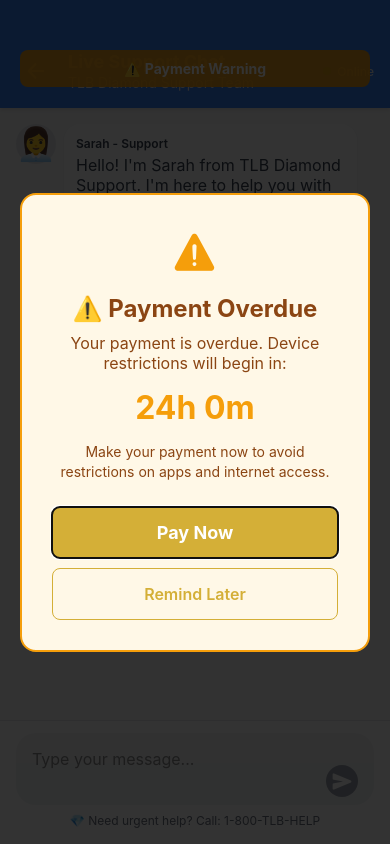
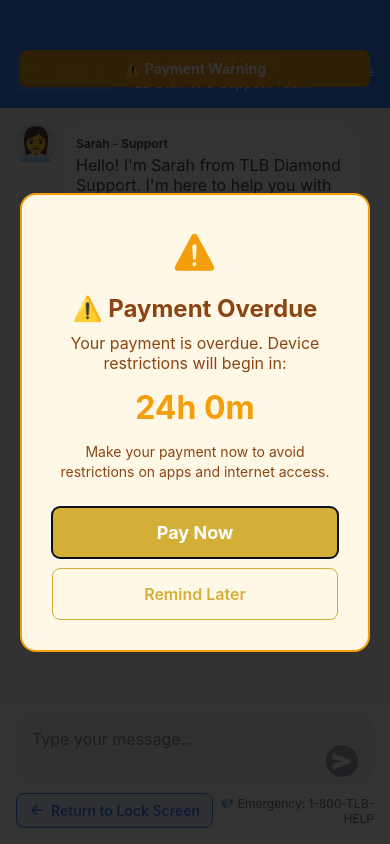
Before and after one commit to johnsontakashi/MarketingApp, a React Native app: screen /ChatScreen in a window 390 px wide. Built offline with nearby package versions, Linux system fonts and the light colour scheme.

Commit message:
return-btton-add

```diff
--- a/src/screens/ChatScreen.js
+++ b/src/screens/ChatScreen.js
@@ -111,6 +111,7 @@ export default function ChatScreen({ navigation }) {
       <View style={styles.header}>
         <TouchableOpacity style={styles.backButton} onPress={() => navigation.goBack()}>
           <Ionicons name="arrow-back" size={24} color="#FFFFFF" />
+          <Text style={styles.backText}>Return</Text>
         </TouchableOpacity>
         <View style={styles.headerInfo}>
           <Text style={styles.headerTitle}>Live Support Chat</Text>
@@ -167,9 +168,15 @@ export default function ChatScreen({ navigation }) {
             <Ionicons name="send" size={20} color="#FFFFFF" />
           </TouchableOpacity>
         </View>
-        <Text style={styles.helperText}>
-          💎 Need urgent help? Call: 1-800-TLB-HELP
-        </Text>
+        <View style={styles.bottomActions}>
+          <TouchableOpacity style={styles.returnButton} onPress={() => navigation.goBack()}>
+            <Ionicons name="arrow-back" size={16} color="#3B82F6" />
+            <Text style={styles.returnButtonText}>Return to Lock Screen</Text>
+          </TouchableOpacity>
+          <Text style={styles.helperText}>
+            💎 Emergency: 1-800-TLB-HELP
+          </Text>
+        </View>
       </View>
     </KeyboardAvoidingView>
   );
@@ -194,8 +201,18 @@ const styles = StyleSheet.create({
     elevation: 5,
   },
   backButton: {
+    flexDirection: 'row',
+    alignItems: 'center',
     marginRight: 12,
     padding: 8,
+    borderRadius: 8,
+    backgroundColor: 'rgba(255, 255, 255, 0.1)',
+  },
+  backText: {
+    color: '#FFFFFF',
+    fontSize: 16,
+    fontWeight: '600',
+    marginLeft: 6,
   },
   headerInfo: {
     flex: 1,
@@ -368,9 +385,31 @@ const styles = StyleSheet.create({
   sendButtonActive: {
     backgroundColor: '#3B82F6',
   },
+  bottomActions: {
+    flexDirection: 'row',
+    justifyContent: 'space-between',
+    alignItems: 'center',
+  },
+  returnButton: {
+    flexDirection: 'row',
+    alignItems: 'center',
+    paddingHorizontal: 12,
+    paddingVertical: 8,
+    borderRadius: 8,
+    borderWidth: 1,
+    borderColor: '#3B82F6',
+    backgroundColor: 'rgba(59, 130, 246, 0.1)',
+  },
+  returnButtonText: {
+    fontSize: 14,
+    color: '#3B82F6',
+    fontWeight: '600',
+    marginLeft: 6,
+  },
   helperText: {
     fontSize: 12,
     color: '#6B7280',
-    textAlign: 'center',
+    flex: 1,
+    textAlign: 'right',
   },
 });
```
